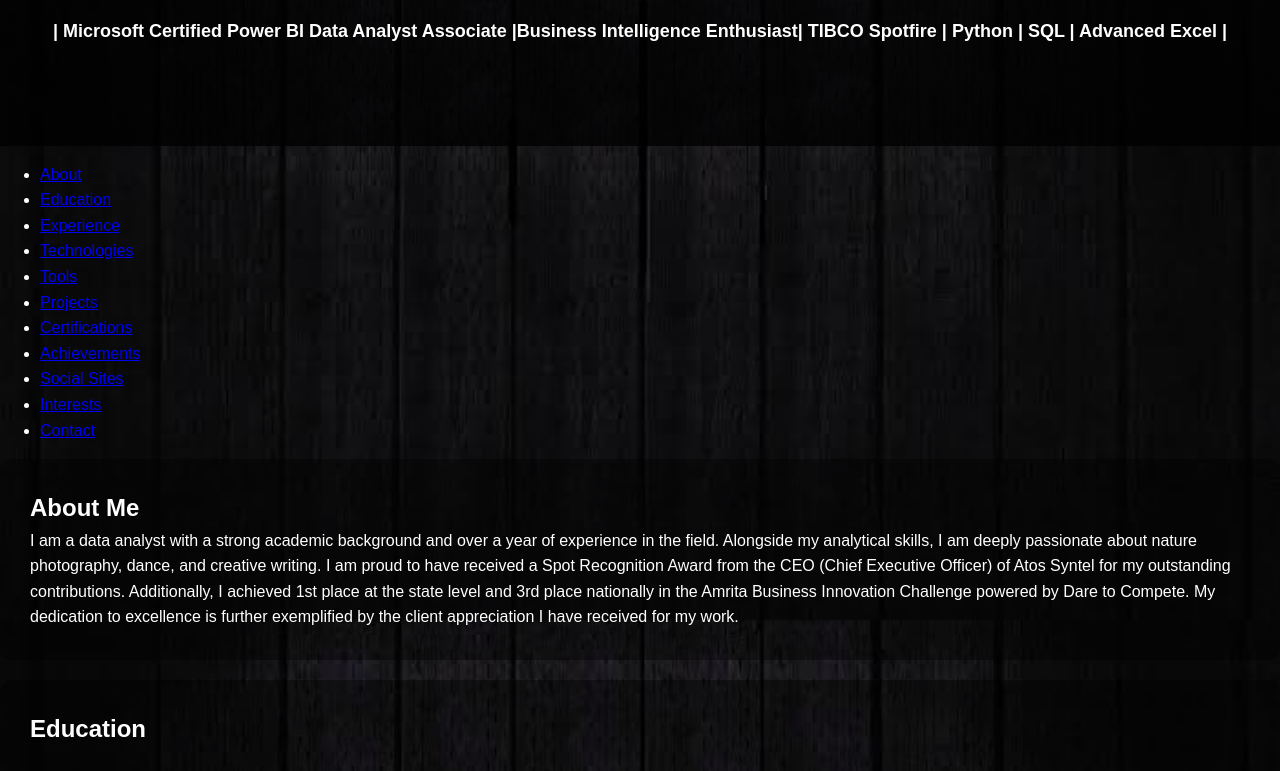
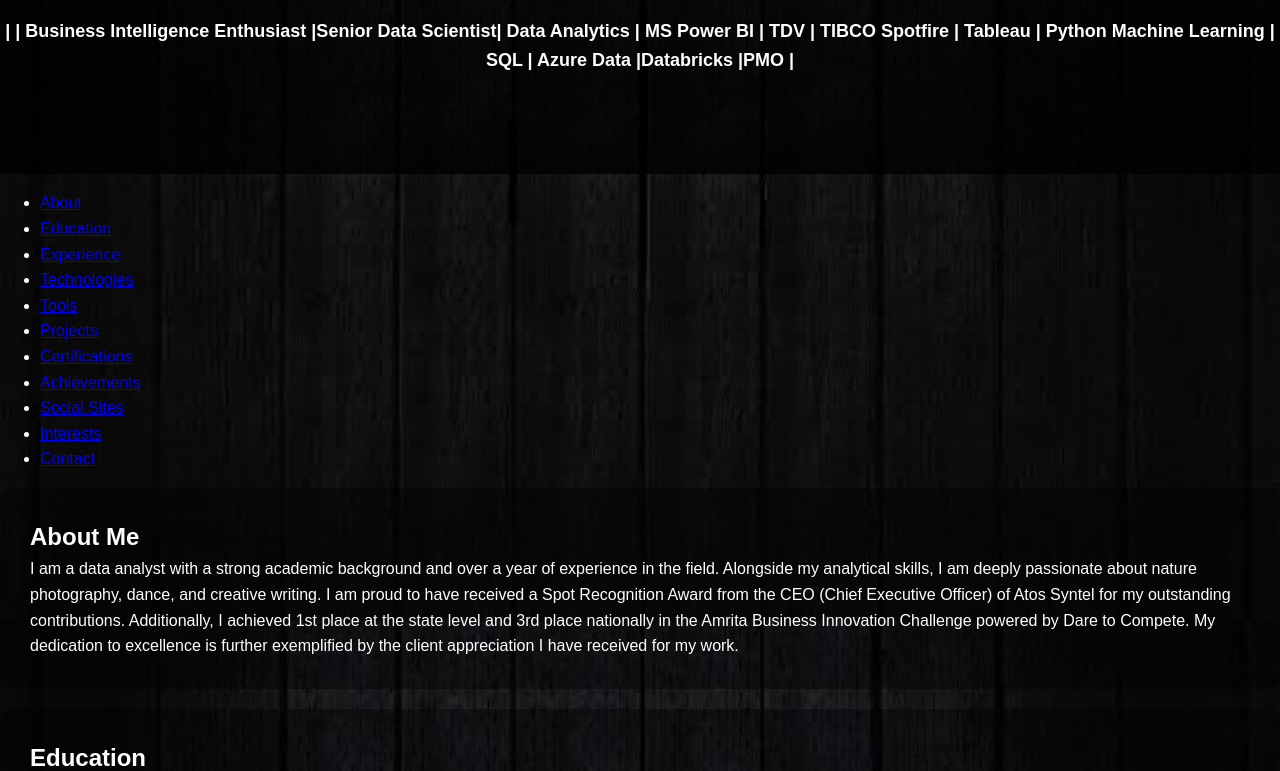
Before and after one commit to AshwikBire/Resume.github.io, a plain HTML site: page index.html in a window 1280 px wide. Shown: the part 180-951 px from the top of the page. Drawn offline with Linux system fonts and the light colour scheme; a script that the page names is missing.

Commit message:
Update index.html

```diff
--- a/index.html
+++ b/index.html
@@ -11,7 +11,7 @@
 <body>
     <header>
         <h1>Ashwik Bire</h1>
-        <p><b>|  Microsoft Certified Power BI Data Analyst Associate |Business Intelligence Enthusiast| TIBCO Spotfire | Python | SQL | Advanced Excel |</b></p>
+        <p><b>| | Business Intelligence Enthusiast |Senior Data Scientist| Data Analytics | MS Power BI | TDV | TIBCO Spotfire | Tableau | Python Machine Learning | SQL | Azure Data |Databricks |PMO |</b></p>
     </header>
 
     <nav>
```
